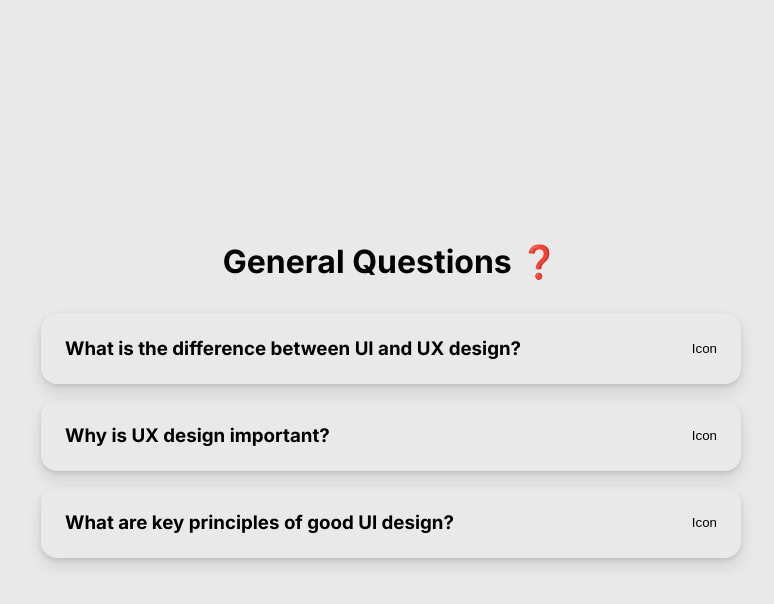
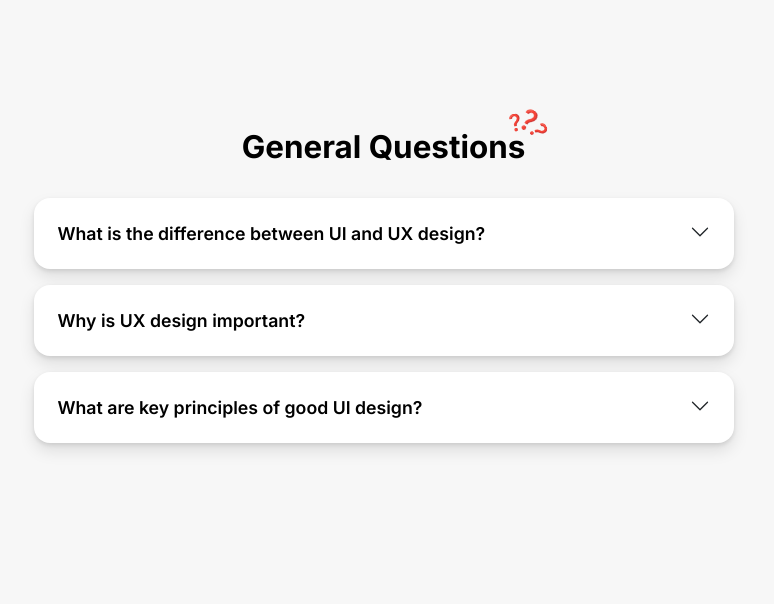
Before and after one commit to markjffrsn/Q-A, a plain HTML site: page index.html in a window 1280 px wide. Shown: the whole page, without its empty margins (249-1023 px from the left). Drawn offline with Linux system fonts and the light colour scheme.

Commit message:
initial commit

```diff
--- a/app.js
+++ b/app.js
@@ -1,10 +1,51 @@
 const btns = document.querySelectorAll(".question-title");
-const body = document.querySelector(".question-body");
+
+const body1 = document.querySelector(".body-1");
+const body2 = document.querySelector(".body-2");
+const body3 = document.querySelector(".body-3");
+
+const title1 = document.querySelector(".title-1");
+const title2 = document.querySelector(".title-2");
+const title3 = document.querySelector(".title-3");
+
+const icon1 = document.querySelector(".icon-1");
+const icon2 = document.querySelector(".icon-2");
+const icon3 = document.querySelector(".icon-3");
 
 btns.forEach((btn) => {
   btn.addEventListener("click", (e) => {
     const currentButton = e.currentTarget.classList;
 
-    body.style.display = "block";
+    if (currentButton.contains("title-1")) {
+      body1.classList.toggle("question-body-show");
+      currentButton.toggle("margin-bottom");
+      icon1.classList.toggle("rotate");
+
+      body2.classList.remove("question-body-show");
+      body3.classList.remove("question-body-show");
+
+      icon2.classList.remove("rotate");
+      icon3.classList.remove("rotate");
+    } else if (currentButton.contains("title-2")) {
+      body2.classList.toggle("question-body-show");
+      currentButton.toggle("margin-bottom");
+      icon2.classList.toggle("rotate");
+
+      body1.classList.remove("question-body-show");
+      body3.classList.remove("question-body-show");
+
+      icon1.classList.remove("rotate");
+      icon3.classList.remove("rotate");
+    } else {
+      body3.classList.toggle("question-body-show");
+      currentButton.toggle("margin-bottom");
+      icon3.classList.toggle("rotate");
+
+      body1.classList.remove("question-body-show");
+      body2.classList.remove("question-body-show");
+
+      icon1.classList.remove("rotate");
+      icon2.classList.remove("rotate");
+    }
   });
 });
--- a/index.html
+++ b/index.html
@@ -13,52 +13,82 @@
       rel="stylesheet"
     />
 
+    <link
+      rel="shortcut icon"
+      href="./img/question-mark.svg"
+      type="image/x-icon"
+    />
+
     <title>Q&A</title>
   </head>
   <body>
     <main class="main-container">
-      <h1>General Questions ❓</h1>
+      <div class="content-wrapper">
+        <h1>General Questions <span>❓</span><span>❓</span><span>❓</span></h1>
 
         <section class="question-section">
           <article class="question-container">
-          <div class="question-title" role="button">
+            <div class="question-title title-1" role="button">
               <h3>What is the difference between UI and UX design?</h3>
-            <button class="btn"><span>Icon</span></button>
+              <button class="btn">
+                <img
+                  src="./img/chevron.svg"
+                  alt="Chevron Icon"
+                  class="icon icon-1"
+                />
+              </button>
             </div>
-          <div class="question-body">
+            <div class="question-body body-1">
+              <div class="line"></div>
               <p>
-              UI design focuses on the visual elements and layout of a product,
-              while UX design focuses on the overall experience and usability.
+                UI design focuses on the visual elements and layout of a
+                product, while UX design focuses on the overall experience and
+                usability.
               </p>
             </div>
           </article>
           <article class="question-container">
-          <div class="question-title" role="button">
+            <div class="question-title title-2" role="button">
               <h3>Why is UX design important?</h3>
-            <button class="btn"><span>Icon</span></button>
+              <button class="btn">
+                <img
+                  src="./img/chevron.svg"
+                  alt="Chevron Icon"
+                  class="icon icon-2"
+                />
+              </button>
             </div>
-          <div class="question-body">
+            <div class="question-body body-2">
+              <div class="line"></div>
               <p>
-              UX design is crucial because it ensures that a product is easy to
-              use, meets user needs, and provides a positive experience, leading
-              to higher user satisfaction and retention.
+                UX design is crucial because it ensures that a product is easy
+                to use, meets user needs, and provides a positive experience,
+                leading to higher user satisfaction and retention.
               </p>
             </div>
           </article>
           <article class="question-container">
-          <div class="question-title" role="button">
+            <div class="question-title title-3" role="button">
               <h3>What are key principles of good UI design?</h3>
-            <button class="btn"><span>Icon</span></button>
+              <button class="btn">
+                <img
+                  src="./img/chevron.svg"
+                  alt="Chevron Icon"
+                  class="icon icon-3"
+                />
+              </button>
             </div>
-          <div class="question-body">
+            <div class="question-body body-3">
+              <div class="line"></div>
               <p>
-              Key principles include consistency, clarity, simplicity, feedback,
-              and accessibility, ensuring that interfaces are intuitive and
-              user-friendly.
+                Key principles include consistency, clarity, simplicity,
+                feedback, and accessibility, ensuring that interfaces are
+                intuitive and user-friendly.
               </p>
             </div>
           </article>
         </section>
+      </div>
     </main>
 
     <script src="app.js"></script>
--- a/style.css
+++ b/style.css
@@ -4,9 +4,13 @@
   box-sizing: border-box;
 }
 
+html {
+  scrollbar-gutter: stable;
+}
+
 body {
   font-family: "Inter", system-ui, sans-serif;
-  background-color: #e9e9e9;
+  background-color: #f7f7f7;
 }
 
 p {
@@ -16,14 +20,54 @@ p {
 .main-container {
   height: 100vh;
   display: flex;
-  flex-direction: column;
-  align-items: center;
+  align-items: flex-start;
   justify-content: center;
-  gap: 2rem;
+}
+
+.content-wrapper {
+  width: min(700px, 100%);
+  margin-top: 8rem;
+}
+
+.content-wrapper h1 {
+  width: fit-content;
+  position: relative;
+  margin-inline: auto;
+  margin-bottom: 2rem;
+  text-align: center;
+  font-size: 1.75rem;
+  font-size: clamp(1.75rem, 1.6666666666666667rem + 0.3703703703703704vw, 2rem);
+}
+
+.content-wrapper h1 span {
+  position: absolute;
+}
+
+.content-wrapper h1 span:first-child {
+  position: absolute;
+  top: -1em;
+  right: -0em;
+  font-size: 1rem;
+  transform: rotate(-10deg);
+}
+
+.content-wrapper h1 span:nth-child(2) {
+  position: absolute;
+  top: -1em;
+  right: -0.8em;
+  font-size: 1.25rem;
+  transform: rotate(30deg);
+}
+
+.content-wrapper h1 span:last-child {
+  position: absolute;
+  top: -0.5em;
+  right: -1.5em;
+  font-size: 1rem;
+  transform: rotate(65deg);
 }
 
 .question-section {
-  width: min(700px, 100%);
   display: flex;
   flex-direction: column;
   gap: 1rem;
@@ -39,9 +83,11 @@ p {
   padding: 1.5rem;
   border-radius: 1rem;
   box-shadow: 0 2px 4px rgba(0, 0, 0, 0.1), 0 8px 16px rgba(0, 0, 0, 0.1);
+  background-color: white;
 }
 
 .question-title {
+  margin-bottom: 0;
   display: flex;
   align-items: center;
   justify-content: space-between;
@@ -49,13 +95,47 @@ p {
   cursor: pointer;
 }
 
+.question-title h3 {
+  font-size: 1rem;
+  font-size: clamp(
+    1rem,
+    0.9583333333333334rem + 0.1851851851851852vw,
+    1.125rem
+  );
+  font-weight: 600;
+}
+
 button {
   background-color: transparent;
   border: none;
+  cursor: pointer;
+}
+
+.icon {
+  height: 1.25rem;
+  transition: transform 300ms ease-in-out;
 }
 
 .question-body {
-  display: none;
-  padding-top: 1rem;
-  border-top: 1px solid black;
+  max-height: 0;
+  overflow: hidden;
+  transition: max-height 500ms ease-in-out;
 }
+
+.line {
+  width: 100%;
+  height: 1px;
+  margin-block: 1rem;
+  background-color: black;
+}
+
+.question-body p {
+}
+
+.question-body-show {
+  max-height: 200px;
+}
+
+.rotate {
+  transform: rotate(-180deg);
+}
```
Also changed, not shown: img/chevron.svg (added), img/question-mark.svg (added). Lines whose indentation alone changed are shown as unchanged.
